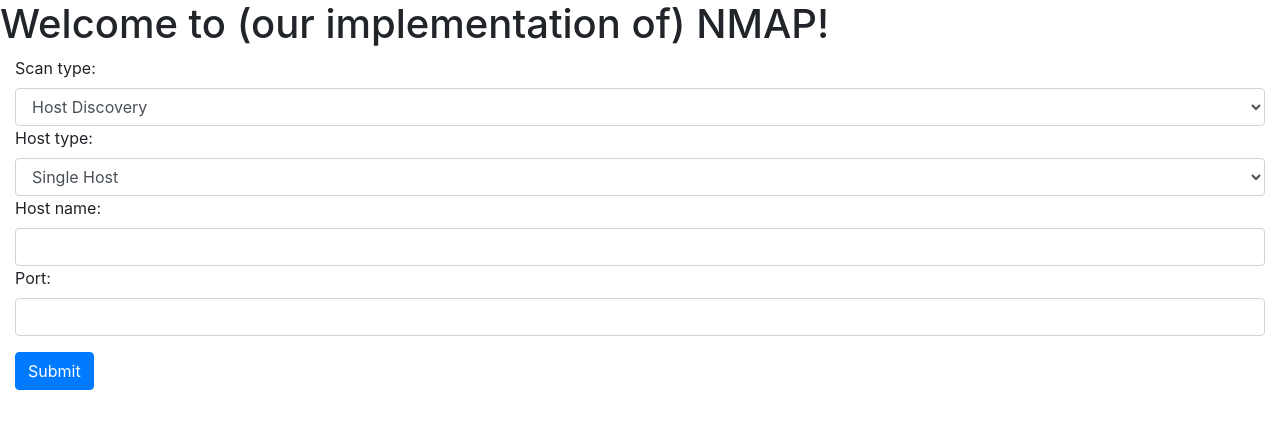
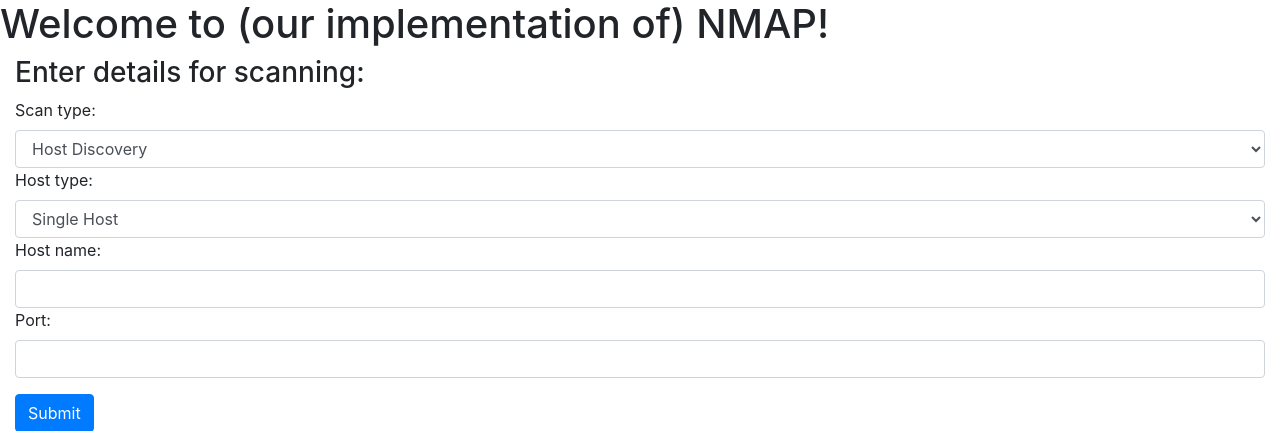
Before and after one commit to padfoot18/nmap_webapp, a Django app: page / in a window 1280 px wide. Shown: the top 431 px of the page. Run offline with Django 3.2, Linux system fonts and the light colour scheme; some libraries are stand-ins or nearby versions.

Commit message:
frontend minor changes

```diff
--- a/templates/main_form.html
+++ b/templates/main_form.html
@@ -1,5 +1,8 @@
 {% extends "base.html" %}
 {% block content %}
+    <div>
+    <h3>Enter details for scanning:</h3>
+    </div>
     <form action="/results/" method="post">
         <div class="form-group">
             {% csrf_token %}
--- a/templates/result_display.html
+++ b/templates/result_display.html
@@ -1,5 +1,8 @@
 {% extends "base.html" %}
 {% block content %}
+    <div>
+    <h3>Results:</h3>
+    </div>
 <ul>
     {% for input in data %}
       <li>{{ input }}</li>
--- a/user_input/views.py
+++ b/user_input/views.py
@@ -1,6 +1,5 @@
 from django.shortcuts import render
 from django.forms import Form, Select, ChoiceField, CharField, TextInput, IntegerField, NumberInput
-from django.http import HttpResponseRedirect
 
 
 class UserInputForm(Form):
```
